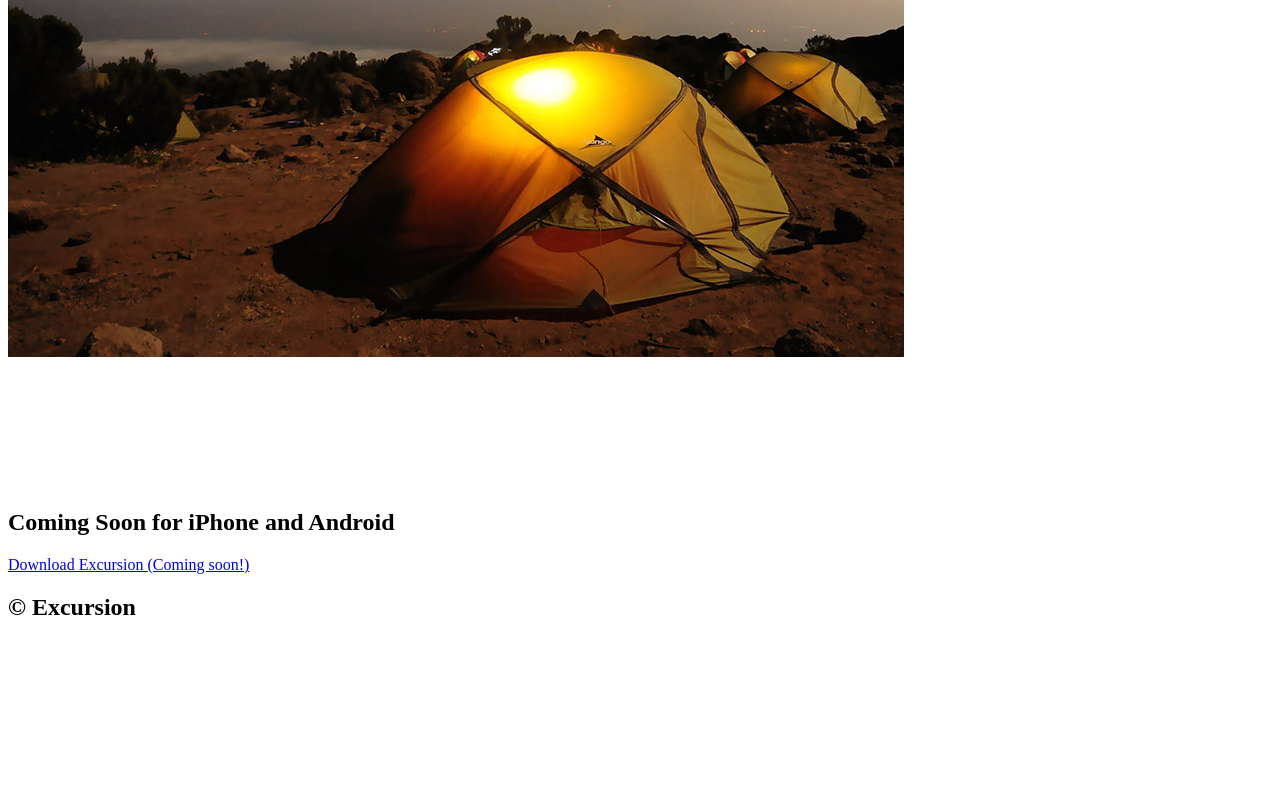
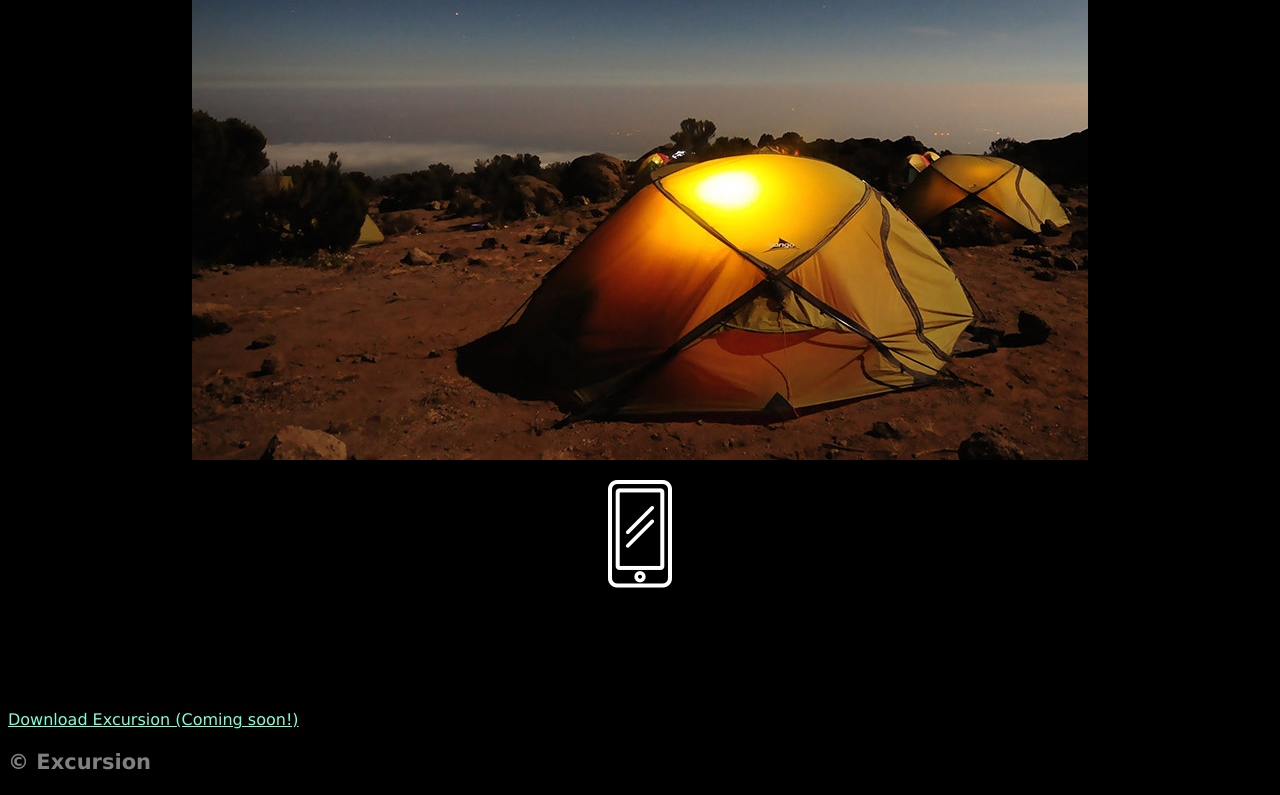
Before and after one commit to cps138/excursion, a plain HTML site: page index.html in a window 1280 px wide. Shown: the part 545-1340 px from the top of the page. Before the commit the page ends 1186 px from the top, so only its background shows below. Drawn offline with Linux system fonts and the light colour scheme.

Commit message:
Updated link to stylesheet

```diff
--- a/index.html
+++ b/index.html
@@ -1,7 +1,7 @@
 <!DOCTYPE html>
 <html>
 <head>
-	<link type="text/css" rel="stylesheet" ref="./resources/css/style.css">
+	<link type="text/css" rel="stylesheet" href="./resources/css/style.css">
 	<title>Excursion</title>
 </head>
 <body>
@@ -14,6 +14,6 @@
   <p><img src="./resources/images/phone.png"></p>
   <h2>Coming Soon for iPhone and Android</h2>
   <a href="#">Download Excursion (Coming soon!)</a>
-  <h2>&copy; Excursion</h2>
+  <h3 class="copyright">&copy; Excursion</h3>
 </body>
 </html>
```
Also changed, not shown: resources/css/index.css (deleted), 2 other files.
